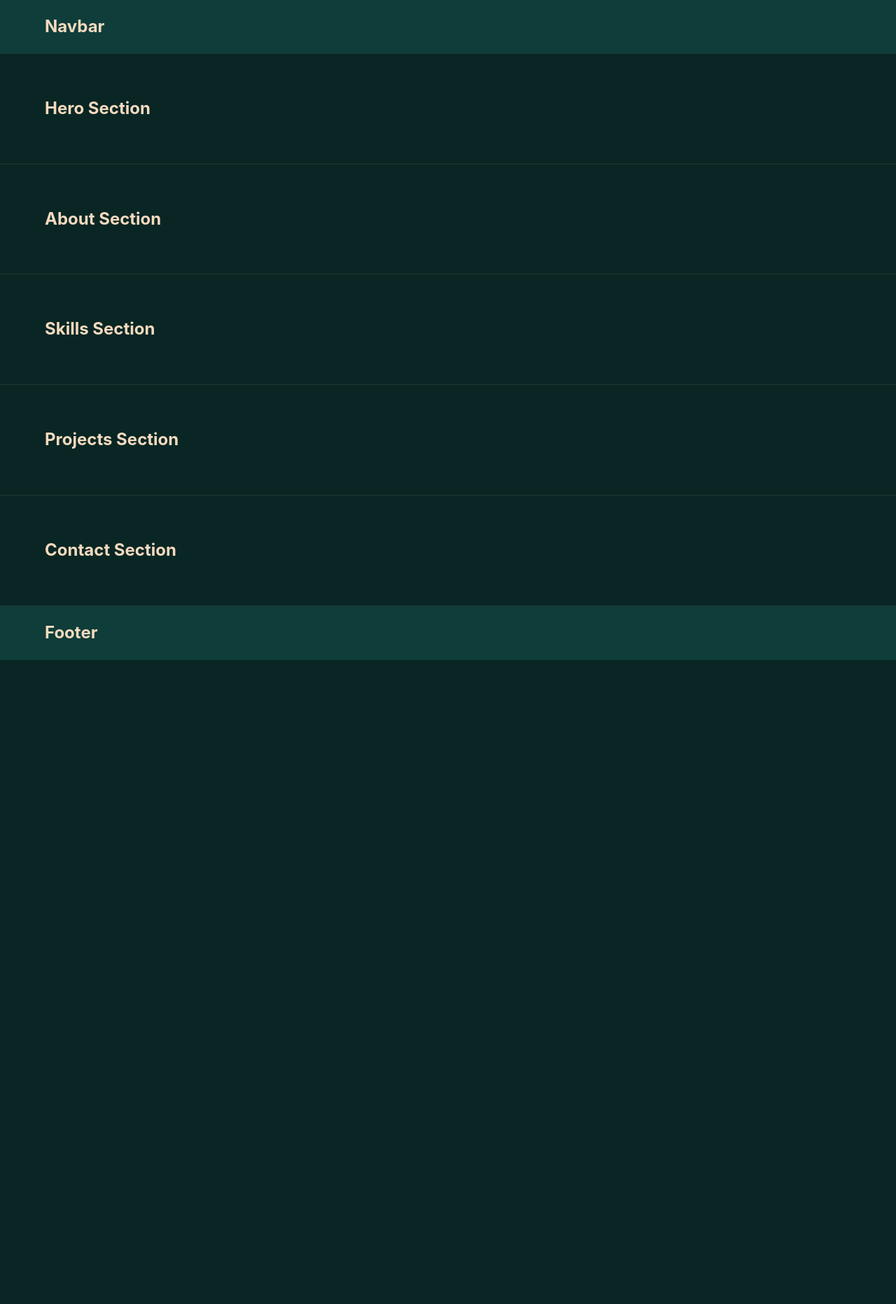
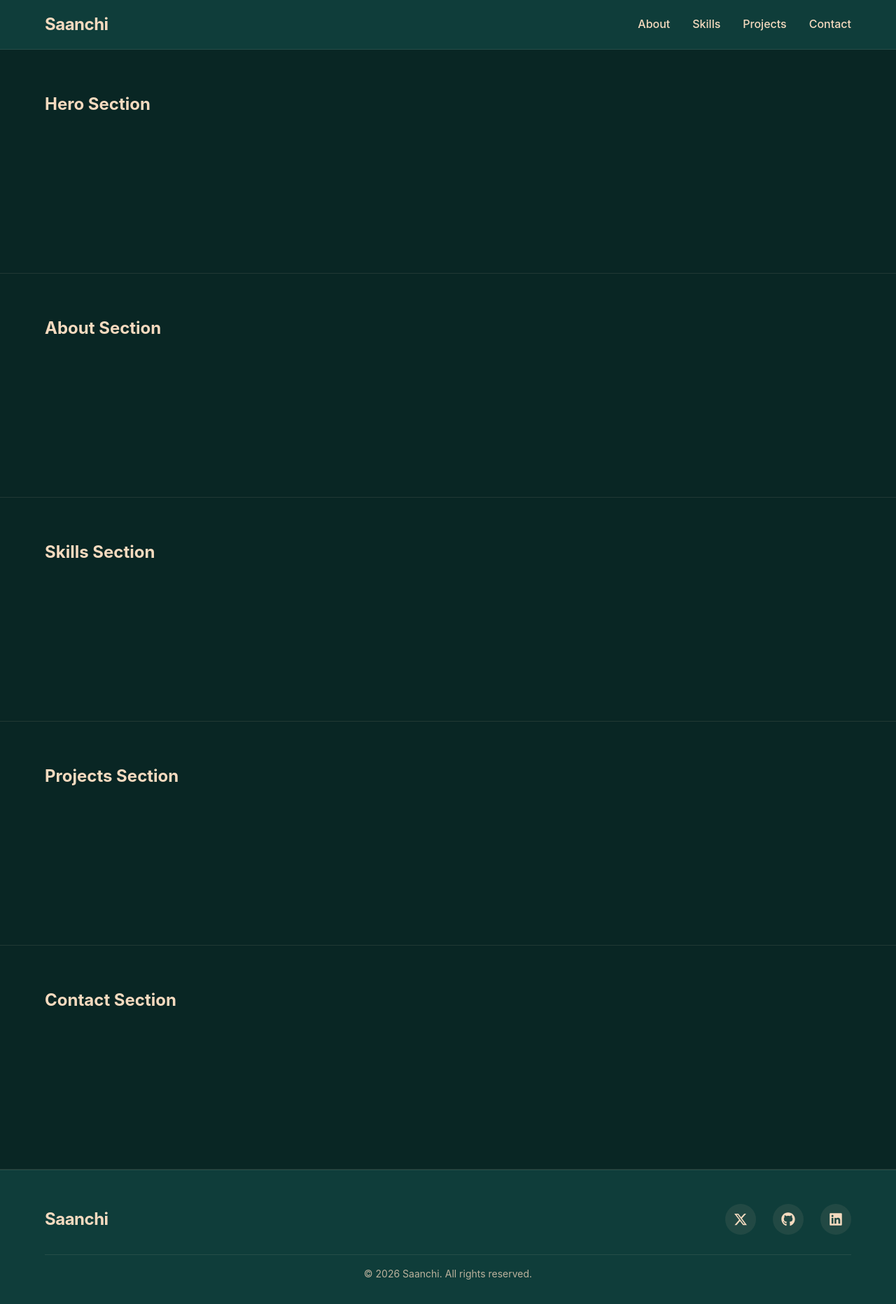
Before and after one commit to Saanchijainnn/Portfolio, a React app: page / in a window 1280 px wide. Shown: the whole page at 70% size. Before the commit the page ends 943 px from the top, so only its background shows below. Built offline with nearby package versions, Linux system fonts and the light colour scheme; the HTML template or start-up script is replaced by a standard one.

Commit message:
feat: add Navbar and Footer components

```diff
--- a/package.json
+++ b/package.json
@@ -13,6 +13,7 @@
     "framer-motion": "^13.4.0",
     "react": "^19.2.8",
     "react-dom": "^19.2.8",
+    "react-icons": "^5.7.0",
     "react-router-dom": "^7.18.4"
   },
   "devDependencies": {
--- /dev/null
+++ b/src/components/Footer.css
@@ -0,0 +1,76 @@
+.footer-container {
+  background-color: var(--color-green);
+  color: var(--color-cream);
+  padding: var(--space-2xl) 0 var(--space-xl) 0;
+  border-top: 1px solid rgba(245, 218, 191, 0.1);
+  margin-top: auto;
+}
+
+.footer-content {
+  display: flex;
+  flex-direction: column;
+  align-items: center;
+  justify-content: center;
+  gap: var(--space-lg);
+  text-align: center;
+}
+
+.footer-brand {
+  display: flex;
+  align-items: center;
+  gap: var(--space-sm);
+}
+
+.footer-logo {
+  font-family: var(--font-family-heading);
+  font-size: var(--font-size-2xl);
+  font-weight: var(--font-weight-bold);
+  color: var(--color-cream);
+  letter-spacing: -0.5px;
+}
+
+.footer-socials {
+  display: flex;
+  align-items: center;
+  gap: var(--space-lg);
+}
+
+.social-icon-link {
+  display: flex;
+  align-items: center;
+  justify-content: center;
+  width: 44px;
+  height: 44px;
+  border-radius: var(--radius-full);
+  background-color: rgba(245, 218, 191, 0.08);
+  color: var(--color-cream);
+  transition: transform var(--transition-fast), background-color var(--transition-fast), color var(--transition-fast);
+}
+
+.social-icon-link:hover {
+  background-color: var(--color-bordo);
+  color: var(--color-cream-light);
+  transform: translateY(-3px);
+  box-shadow: var(--shadow-sm);
+}
+
+.footer-copyright {
+  font-size: var(--font-size-sm);
+  color: var(--color-text-muted);
+  border-top: 1px solid rgba(245, 218, 191, 0.1);
+  padding-top: var(--space-md);
+  width: 100%;
+}
+
+@media (min-width: 640px) {
+  .footer-content {
+    flex-direction: row;
+    justify-content: space-between;
+    flex-wrap: wrap;
+  }
+
+  .footer-copyright {
+    width: 100%;
+    margin-top: var(--space-xs);
+  }
+}
--- a/src/components/Footer.jsx
+++ b/src/components/Footer.jsx
@@ -1,10 +1,56 @@
 import React from 'react';
+import { FaXTwitter, FaGithub, FaLinkedin } from 'react-icons/fa6';
+import './Footer.css';
 
 export default function Footer() {
+  const currentYear = new Date().getFullYear();
+
+  const socialLinks = [
+    {
+      name: 'X',
+      icon: <FaXTwitter size={20} />,
+      url: 'https://x.com/saanchijainnn',
+      ariaLabel: 'X profile saanchijainnn',
+    },
+    {
+      name: 'GitHub',
+      icon: <FaGithub size={20} />,
+      url: 'https://github.com/saanchijainnn',
+      ariaLabel: 'GitHub profile',
+    },
+    {
+      name: 'LinkedIn',
+      icon: <FaLinkedin size={20} />,
+      url: 'https://linkedin.com/in/saanchijainnn',
+      ariaLabel: 'LinkedIn profile',
+    },
+  ];
+
   return (
-    <footer className="footer">
-      <div className="container">
-        <h2>Footer</h2>
+    <footer className="footer-container">
+      <div className="container footer-content">
+        <div className="footer-brand">
+          <span className="footer-logo">Saanchi</span>
+        </div>
+
+        <div className="footer-socials">
+          {socialLinks.map((social) => (
+            <a
+              key={social.name}
+              href={social.url}
+              target="_blank"
+              rel="noopener noreferrer"
+              className="social-icon-link"
+              aria-label={social.ariaLabel}
+            >
+              {social.icon}
+            </a>
+          ))}
+        </div>
+
+        <div className="footer-copyright">
+          <p>© {currentYear} Saanchi. All rights reserved.</p>
+        </div>
       </div>
     </footer>
   );
--- /dev/null
+++ b/src/components/Navbar.css
@@ -0,0 +1,138 @@
+.navbar-header {
+  position: sticky;
+  top: 0;
+  z-index: 1000;
+  background-color: var(--color-green);
+  color: var(--color-cream);
+  transition: background-color var(--transition-normal), box-shadow var(--transition-normal);
+  border-bottom: 1px solid rgba(245, 218, 191, 0.1);
+}
+
+.navbar-header.scrolled {
+  box-shadow: var(--shadow-md);
+  background-color: var(--color-green-dark);
+}
+
+.navbar-container {
+  display: flex;
+  align-items: center;
+  justify-content: space-between;
+  height: 70px;
+}
+
+.navbar-logo {
+  font-family: var(--font-family-heading);
+  font-size: var(--font-size-2xl);
+  font-weight: var(--font-weight-bold);
+  color: var(--color-cream);
+  letter-spacing: -0.5px;
+  transition: color var(--transition-fast);
+}
+
+.navbar-logo:hover {
+  color: var(--color-cream-light);
+}
+
+.navbar-links {
+  display: flex;
+  align-items: center;
+  gap: var(--space-xl);
+}
+
+.nav-link {
+  font-size: var(--font-size-base);
+  font-weight: var(--font-weight-medium);
+  color: var(--color-cream);
+  position: relative;
+  padding: var(--space-xs) 0;
+  transition: color var(--transition-fast);
+}
+
+.nav-link::after {
+  content: '';
+  position: absolute;
+  bottom: 0;
+  left: 0;
+  width: 0%;
+  height: 2px;
+  background-color: var(--color-bordo);
+  transition: width var(--transition-normal);
+}
+
+.nav-link:hover {
+  color: var(--color-cream-light);
+}
+
+.nav-link:hover::after {
+  width: 100%;
+}
+
+.hamburger-btn {
+  display: none;
+  color: var(--color-cream);
+  padding: var(--space-xs);
+  border-radius: var(--radius-sm);
+  transition: color var(--transition-fast), background-color var(--transition-fast);
+}
+
+.hamburger-btn:hover {
+  background-color: rgba(245, 218, 191, 0.1);
+}
+
+.mobile-menu {
+  display: flex;
+  flex-direction: column;
+  position: absolute;
+  top: 70px;
+  left: 0;
+  right: 0;
+  background-color: var(--color-green);
+  border-bottom: 1px solid rgba(245, 218, 191, 0.15);
+  padding: var(--space-md) var(--space-lg);
+  gap: var(--space-md);
+  box-shadow: var(--shadow-lg);
+  animation: slideDown var(--transition-fast);
+}
+
+@keyframes slideDown {
+  from {
+    opacity: 0;
+    transform: translateY(-10px);
+  }
+  to {
+    opacity: 1;
+    transform: translateY(0);
+  }
+}
+
+.mobile-nav-link {
+  font-size: var(--font-size-lg);
+  font-weight: var(--font-weight-medium);
+  color: var(--color-cream);
+  padding: var(--space-sm) 0;
+  border-bottom: 1px solid rgba(245, 218, 191, 0.05);
+  transition: color var(--transition-fast);
+}
+
+.mobile-nav-link:hover {
+  color: var(--color-cream-light);
+}
+
+/* Responsive Styles */
+@media (max-width: 768px) {
+  .desktop-only {
+    display: none;
+  }
+
+  .hamburger-btn {
+    display: flex;
+    align-items: center;
+    justify-content: center;
+  }
+}
+
+@media (min-width: 769px) {
+  .mobile-only {
+    display: none !important;
+  }
+}
--- a/src/components/Navbar.jsx
+++ b/src/components/Navbar.jsx
@@ -1,11 +1,86 @@
-import React from 'react';
+import React, { useState, useEffect } from 'react';
+import { FaBars, FaXmark } from 'react-icons/fa6';
+import './Navbar.css';
 
 export default function Navbar() {
+  const [isOpen, setIsOpen] = useState(false);
+  const [isScrolled, setIsScrolled] = useState(false);
+
+  useEffect(() => {
+    const handleScroll = () => {
+      setIsScrolled(window.scrollY > 20);
+    };
+    window.addEventListener('scroll', handleScroll);
+    return () => window.removeEventListener('scroll', handleScroll);
+  }, []);
+
+  const handleNavClick = (e, targetId) => {
+    e.preventDefault();
+    setIsOpen(false);
+    const element = document.getElementById(targetId);
+    if (element) {
+      element.scrollIntoView({ behavior: 'smooth' });
+    }
+  };
+
+  const navLinks = [
+    { name: 'About', href: 'about' },
+    { name: 'Skills', href: 'skills' },
+    { name: 'Projects', href: 'projects' },
+    { name: 'Contact', href: 'contact' },
+  ];
+
   return (
-    <nav className="navbar">
-      <div className="container">
-        <h2>Navbar</h2>
+    <header className={`navbar-header ${isScrolled ? 'scrolled' : ''}`}>
+      <div className="container navbar-container">
+        <a
+          href="#hero"
+          onClick={(e) => handleNavClick(e, 'hero')}
+          className="navbar-logo"
+        >
+          Saanchi
+        </a>
+
+        {/* Desktop Navigation */}
+        <nav className="navbar-links desktop-only" aria-label="Main Navigation">
+          {navLinks.map((link) => (
+            <a
+              key={link.name}
+              href={`#${link.href}`}
+              onClick={(e) => handleNavClick(e, link.href)}
+              className="nav-link"
+            >
+              {link.name}
+            </a>
+          ))}
+        </nav>
+
+        {/* Mobile Hamburger Button */}
+        <button
+          className="hamburger-btn mobile-only"
+          onClick={() => setIsOpen(!isOpen)}
+          aria-label={isOpen ? 'Close navigation menu' : 'Open navigation menu'}
+          aria-expanded={isOpen}
+        >
+          {isOpen ? <FaXmark size={24} /> : <FaBars size={24} />}
+        </button>
+
+        {/* Mobile Navigation Menu */}
+        {isOpen && (
+          <nav className="mobile-menu mobile-only" aria-label="Mobile Navigation">
+            {navLinks.map((link) => (
+              <a
+                key={link.name}
+                href={`#${link.href}`}
+                onClick={(e) => handleNavClick(e, link.href)}
+                className="mobile-nav-link"
+              >
+                {link.name}
+              </a>
+            ))}
+          </nav>
+        )}
       </div>
-    </nav>
+    </header>
   );
 }
--- a/src/sections/About.jsx
+++ b/src/sections/About.jsx
@@ -2,7 +2,7 @@ import React from 'react';
 
 export default function About() {
   return (
-    <section className="section about">
+    <section id="about" className="section about">
       <div className="container">
         <h2>About Section</h2>
       </div>
--- a/src/sections/Contact.jsx
+++ b/src/sections/Contact.jsx
@@ -2,7 +2,7 @@ import React from 'react';
 
 export default function Contact() {
   return (
-    <section className="section contact">
+    <section id="contact" className="section contact">
       <div className="container">
         <h2>Contact Section</h2>
       </div>
--- a/src/sections/Hero.jsx
+++ b/src/sections/Hero.jsx
@@ -2,7 +2,7 @@ import React from 'react';
 
 export default function Hero() {
   return (
-    <section className="section hero">
+    <section id="hero" className="section hero">
       <div className="container">
         <h2>Hero Section</h2>
       </div>
--- a/src/sections/Projects.jsx
+++ b/src/sections/Projects.jsx
@@ -2,7 +2,7 @@ import React from 'react';
 
 export default function Projects() {
   return (
-    <section className="section projects">
+    <section id="projects" className="section projects">
       <div className="container">
         <h2>Projects Section</h2>
       </div>
--- a/src/sections/Skills.jsx
+++ b/src/sections/Skills.jsx
@@ -2,7 +2,7 @@ import React from 'react';
 
 export default function Skills() {
   return (
-    <section className="section skills">
+    <section id="skills" className="section skills">
       <div className="container">
         <h2>Skills Section</h2>
       </div>
--- a/src/styles/theme.css
+++ b/src/styles/theme.css
@@ -75,6 +75,10 @@
   padding: 0;
 }
 
+html {
+  scroll-behavior: smooth;
+}
+
 body {
   background-color: var(--color-bg);
   color: var(--color-text);
@@ -102,6 +106,7 @@ button {
   cursor: pointer;
   border: none;
   background: none;
+  color: inherit;
 }
 
 /* Base Layout Utilities */
@@ -114,9 +119,5 @@ button {
 .section {
   padding: var(--space-3xl) 0;
   border-bottom: 1px solid rgba(245, 218, 191, 0.1);
+  min-height: 40vh;
 }
-
-.navbar, .footer {
-  padding: var(--space-lg) 0;
-  background-color: var(--color-surface);
-}
```
Also changed, not shown: 1 other file (tests, documents, lock files or other folders).
